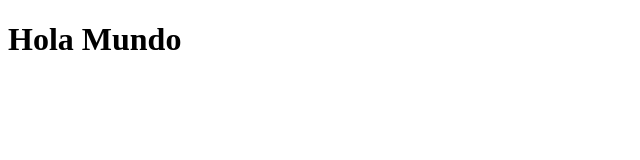
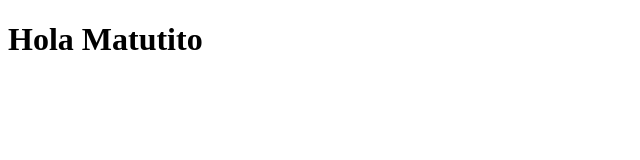
Before and after one commit to Matu85/hola-mundo, a plain HTML site: page index.html in a window 1280 px wide. Shown: the full height of the page, 0-640 px from the left. Drawn offline with Linux system fonts and the light colour scheme.

Commit message:
cambia el saludo

```diff
--- a/index.html
+++ b/index.html
@@ -6,6 +6,6 @@
     <title>Document</title>
 </head>
 <body>
-    <h1>Hola Mundo</h1>
+    <h1>Hola Matutito</h1>
 </body>
 </html>
```
